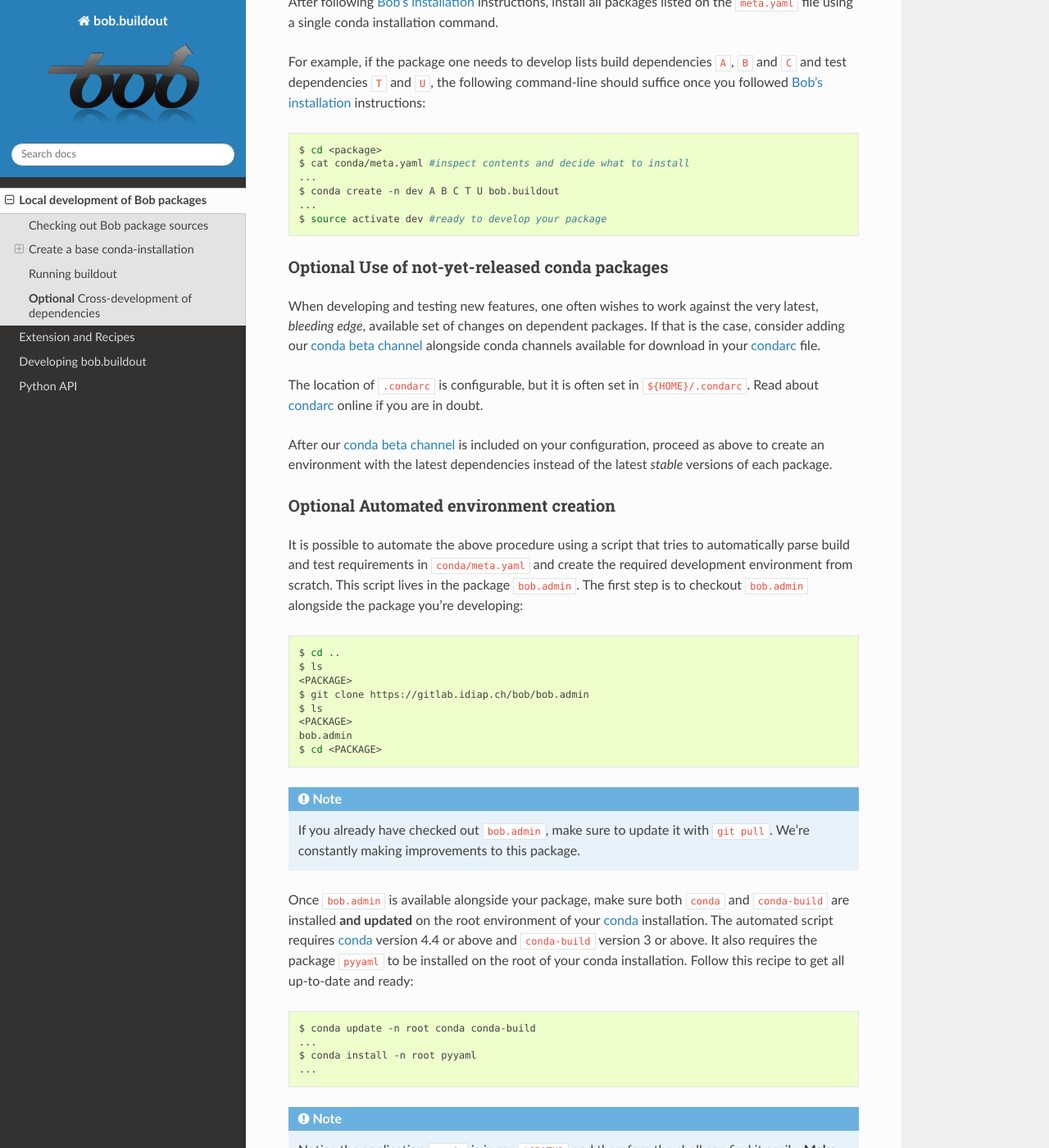
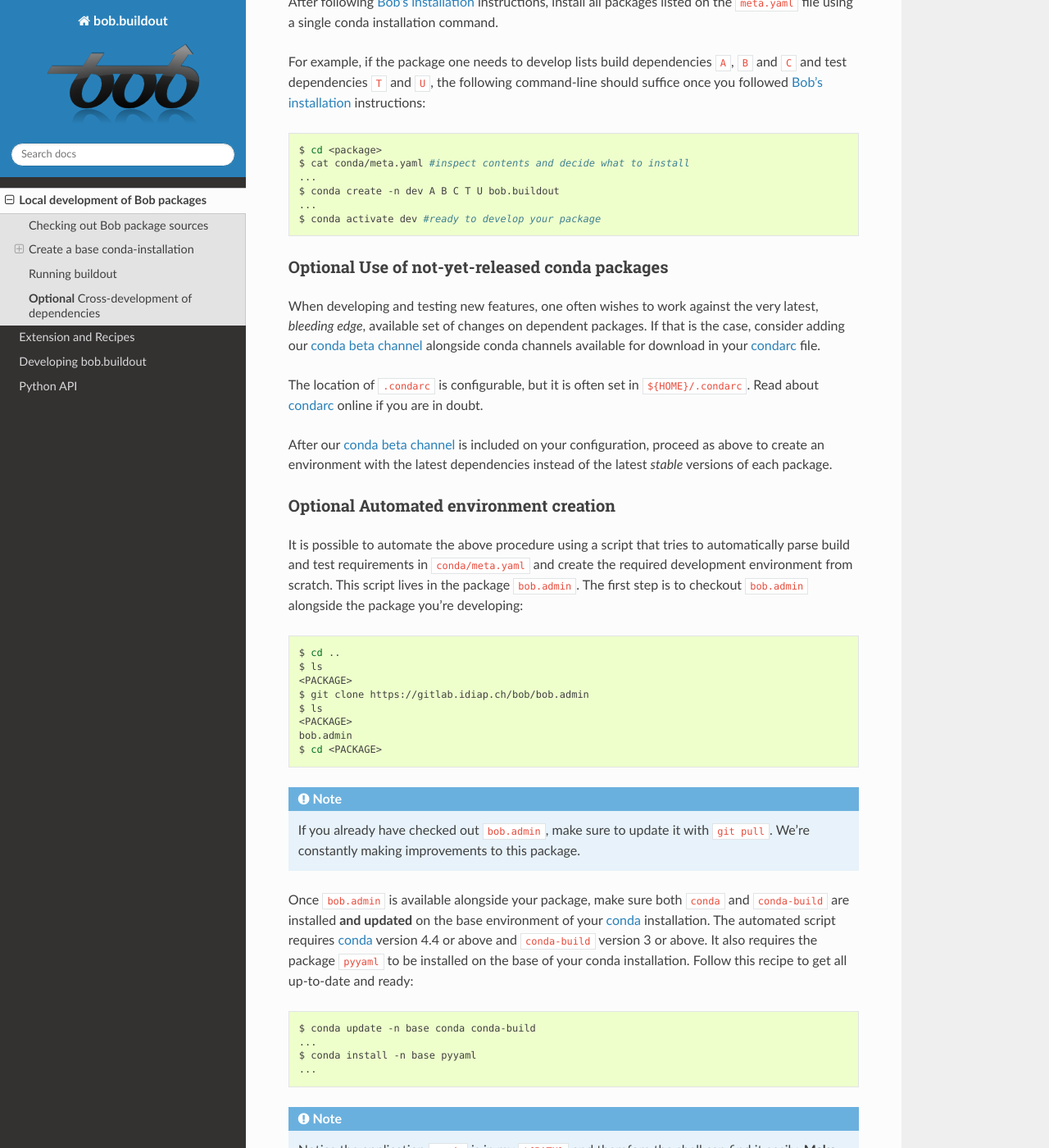
Before and after one commit to bioidiap/bob.buildout, a Sphinx documentation site: the page built from doc/guide.rst, in a window 1280 px wide and 1400 px high, scrolled down 952 px. Shown: the whole window at 82% size. Built offline with Sphinx 7.4.7 and the Read the Docs theme 2.0.0, drawn with Linux system fonts in a browser that asks for light colours.

Commit message:
Update guide.rst, after conda 4.4 root-> base and source activare -> conda acitvate

```diff
--- a/doc/guide.rst
+++ b/doc/guide.rst
@@ -65,7 +65,7 @@ instructions:
    ...
    $ conda create -n dev A B C T U bob.buildout
    ...
-   $ source activate dev #ready to develop your package
+   $ conda activate dev #ready to develop your package
 
 
 **Optional** Use of not-yet-released conda packages
@@ -113,18 +113,18 @@ alongside the package you're developing:
 
 
 Once ``bob.admin`` is available alongside your package, make sure both
-``conda`` and ``conda-build`` are installed **and updated** on the root
+``conda`` and ``conda-build`` are installed **and updated** on the base
 environment of your conda_ installation. The automated script requires conda_
 version 4.4 or above and ``conda-build`` version 3 or above. It also requires
-the package ``pyyaml`` to be installed on the root of your conda installation.
+the package ``pyyaml`` to be installed on the base of your conda installation.
 Follow this recipe to get all up-to-date and ready:
 
 
 .. code-block:: sh
 
-   $ conda update -n root conda conda-build
+   $ conda update -n base conda conda-build
    ...
-   $ conda install -n root pyyaml
+   $ conda install -n base pyyaml
    ...
 
 
@@ -173,7 +173,7 @@ step is the easiest:
 .. code-block:: sh
 
    $ cd <PACKAGE> #if that is not the case
-   $ source activate dev
+   $ conda activate dev
    $ buildout
    ...
 
```
